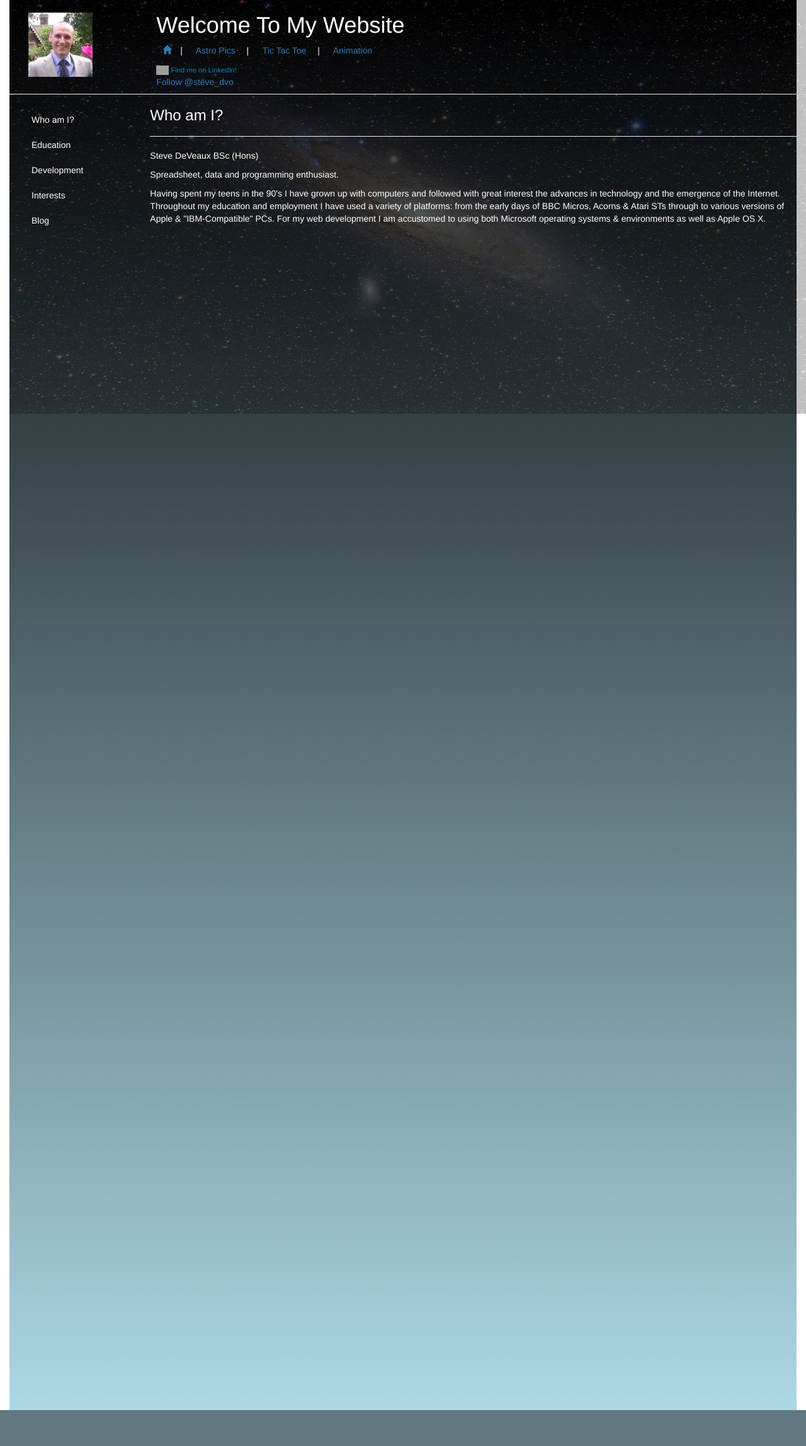
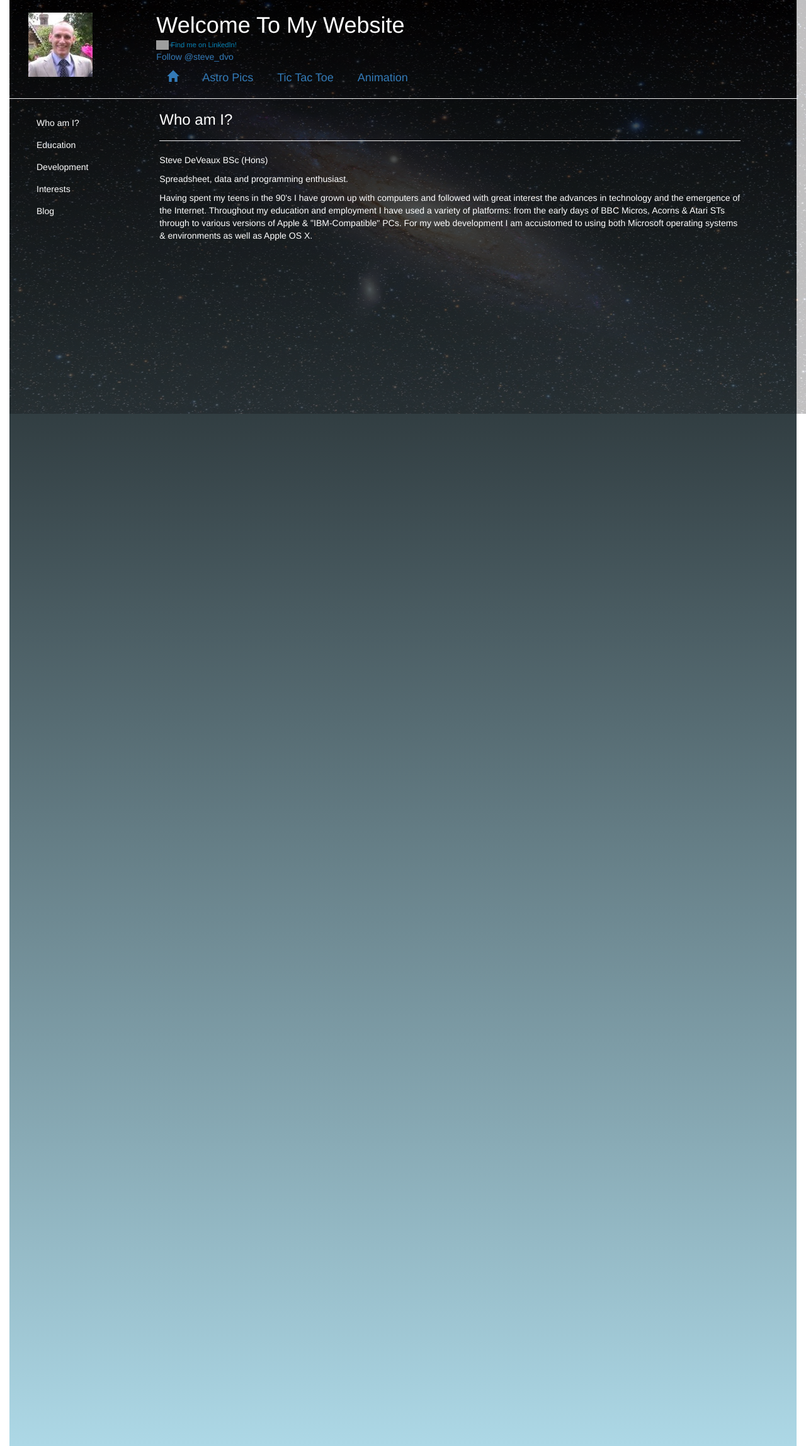
Before and after one commit to stevedvo/stevedvo.github.io, a PHP site: page / in a window 1280 px wide. Shown: the whole page at 63% size. Before the commit the page ends 2239 px from the top, so only its background shows below. Run offline with PHP 8.4, Linux system fonts and the light colour scheme; some libraries are stand-ins or nearby versions; grey boxes are pictures that could not be loaded.

Commit message:
[refs #9] Re-arranged the social buttons & top navigation on the header. Put the  on the header. Changed the nav items on the top & left nav to use Bootstrap buttons, including playing around with additional CSS to get them displaying & positioned nicely.

```diff
--- a/css/main.css
+++ b/css/main.css
@@ -6,7 +6,7 @@
 
 .head1, .head3
 {
-	margin-top: auto;
+	margin: auto;
 }
 
 .navitem
@@ -22,6 +22,23 @@
 .topnav li
 {
 	display: inline;
+}
+
+.btn
+{
+	margin: auto;
+}
+
+#sidebar-wrapper
+{
+	margin-left: 15px;
+}
+
+.left
+{
+	text-align: left !important;
+	margin-top: 1px;
+	margin-bottom: 1px;
 }
 
 #wrapper
@@ -52,7 +69,7 @@
 
 .sidebar-nav
 {
-	text-indent: 10px;
+	/*text-indent: 10px;*/
 	line-height: 40px;
 }
 
--- a/includes/about.html
+++ b/includes/about.html
@@ -8,15 +8,15 @@
 	<body>
 		<div id="sidebar-wrapper" class="col-lg-2 col-md-2 col-sm-2">
 			<ul class="sidebar-nav">
-				<li id="li_1" class="navitem left">Who am I?</li>
-				<li id="li_2" class="navitem left">Education</li>
-				<li id="li_3" class="navitem left">Development</li>
-				<li id="li_4" class="navitem left">Interests</li>
-				<li id="li_5" class="navitem left lrg">Blog</li>
+				<li id="li_1" class="navitem left btn col-lg-12 col-md-12 col-sm-12">Who am I?</li>
+				<li id="li_2" class="navitem left btn col-lg-12 col-md-12 col-sm-12">Education</li>
+				<li id="li_3" class="navitem left btn col-lg-12 col-md-12 col-sm-12">Development</li>
+				<li id="li_4" class="navitem left btn col-lg-12 col-md-12 col-sm-12">Interests</li>
+				<li id="li_5" class="navitem left btn col-lg-12 col-md-12 col-sm-12 lrg">Blog</li>
 			</ul>
 		</div>
 
-		<div id="page-content-wrapper" class="col-lg-10 col-md-10 col-sm-10">
+		<div id="page-content-wrapper" class="col-lg-9 col-md-9 col-sm-9">
 			<section id="section_1" class="sections default">
 				<article class="temphdr"></article>
 				<h3 class="head3">Who am I?</h3>
@@ -96,6 +96,7 @@
 					<h4>15 April 2016</h4>
 					<p>> Thought of lots more things to add to the website "To Do" list: created additional issues for these in GitHub.</p>
 					<p>> Modified the <a href="tictactoe.php">Tic Tac Toe</a> game to work on click events rather than dragging & dropping to make it more mobile-friendly.</p>
+					<p>> Re-arranged the social buttons & top navigation on the header. Put the $page_title on the header. Changed the nav items on the top & left nav to use Bootstrap buttons, including playing around with additional CSS to get them displaying & positioned nicely.</p>
 				</article>
 				<hr/>
 				<article id="20160414">
--- a/includes/header.html
+++ b/includes/header.html
@@ -8,27 +8,26 @@
 
 	<body>
 		<img id="background" src="images/andromeda_sml.jpg" alt="M31"/>
-		<header class="col-lg-12 col-md-12 col-sm-12 page-header" style="margin-top: 20px;">
-			<section class="col-lg-2 col-md-2 col-sm-2">
+		<header class="col-lg-12 col-md-12 col-sm-12 page-header" style="margin-top: 20px; padding-bottom: 0px;">
+			<section id="profilePic" class="col-lg-2 col-md-2 col-sm-2">
 				<img src="images/me.jpg" alt="placeholder">
 			</section>
 			<section class="col-lg-10 col-md-10 col-sm-10">
-				<h1 class="head1">Welcome To My Website</h1>
+				<h1 class="head1"><?php echo $page_title; ?></h1>
 			</section>
-			<nav id="main_nav" class="col-lg-10 col-md-10 col-sm-10">
-				<ul class="topnav">
-					<li><a class="navitem top" href="index.php"><span class="glyphicon glyphicon-home" aria-label="Home"></span></a> |</li>
-					<li><a class="navitem top" href="astropics.php">&nbsp Astro Pics &nbsp</a>|</li>
-					<li><a class="navitem top" href="tictactoe.php">&nbsp Tic Tac Toe &nbsp</a>|</li>
-					<li><a class="navitem top" href="animation.php">&nbsp Animation &nbsp</a></li>
-				</ul>
-			</nav>
 			<section id="social" class="col-lg-10 col-md-10 col-sm-10">
 				<a href="https://uk.linkedin.com/pub/steve-deveaux/100/157/102" target="_blank" style="text-decoration:none;"><span style="font: 80% Arial,sans-serif; color:#0783B6;"><img src="https://static.licdn.com/scds/common/u/img/webpromo/btn_in_20x15.png" width="20" height="15" alt="View Steve DeVeaux's LinkedIn profile" style="vertical-align:middle;" border="0">&nbsp;Find me on LinkedIn!</span></a><br/>
 				<a href="https://twitter.com/steve_dvo" class="twitter-follow-button" data-show-count="false">Follow @steve_dvo</a>
 				<script>!function(d,s,id){var js,fjs=d.getElementsByTagName(s)[0],p=/^http:/.test(d.location)?'http':'https';if(!d.getElementById(id)){js=d.createElement(s);js.id=id;js.src=p+'://platform.twitter.com/widgets.js';fjs.parentNode.insertBefore(js,fjs);}}(document, 'script', 'twitter-wjs');</script>
-
 			</section>
+			<nav id="main_nav" class="col-lg-10 col-md-10 col-sm-10">
+				<ul class="topnav">
+					<li><a class="navitem top btn btn-lg" href="index.php"><span class="glyphicon glyphicon-home" aria-label="Home"></span></a></li>
+					<li><a class="navitem top btn btn-lg" href="astropics.php">Astro Pics</a></li>
+					<li><a class="navitem top btn btn-lg" href="tictactoe.php">Tic Tac Toe</a></li>
+					<li><a class="navitem top btn btn-lg" href="animation.php">Animation</a></li>
+				</ul>
+			</nav>
 		</header>
 	<body>
 
--- a/index.php
+++ b/index.php
@@ -19,7 +19,7 @@
 		<div class="container-fluid">
 			<div id="wrapper" class="col-lg-12 col-md-12 col-sm-12">
 				<?php
-					$page_title = "Home";
+					$page_title = "Welcome To My Website";
 					include ("includes/header.html");
 					include ("includes/about.html");
 				?>
```
Also changed, not shown: includes/astropics.html (+7 -7 lines).
